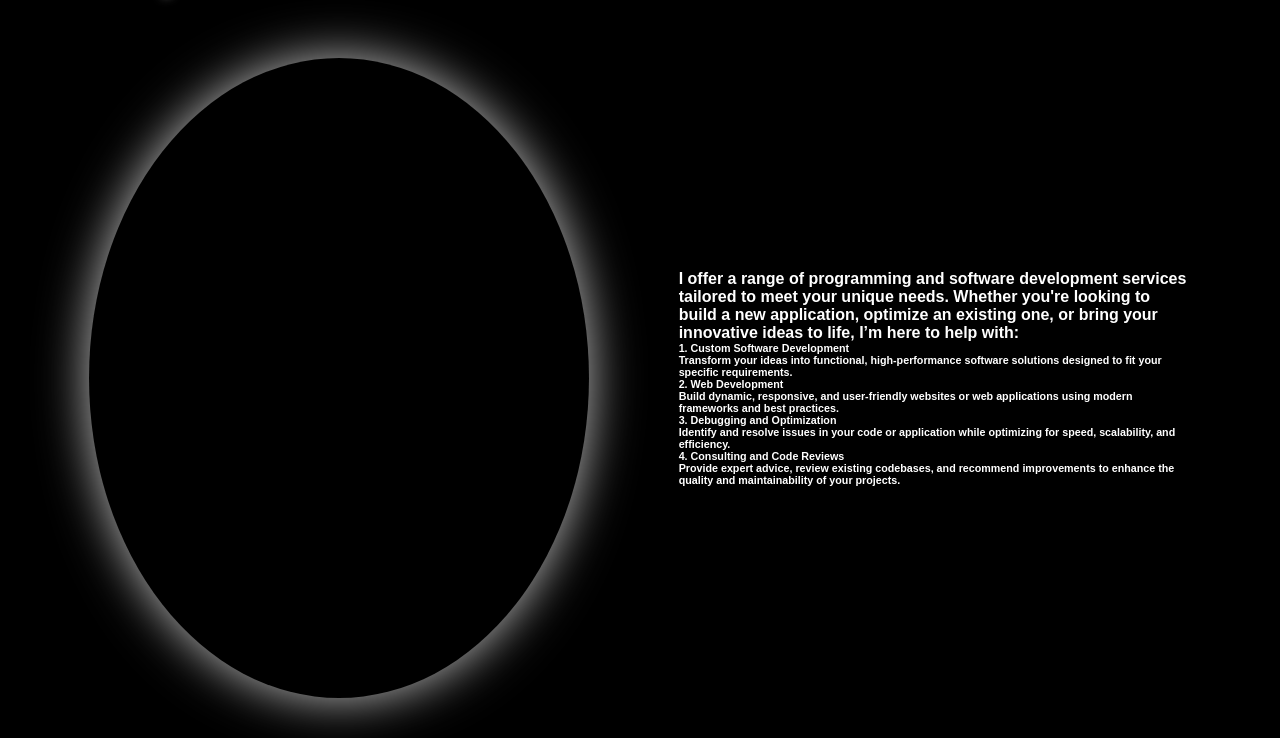
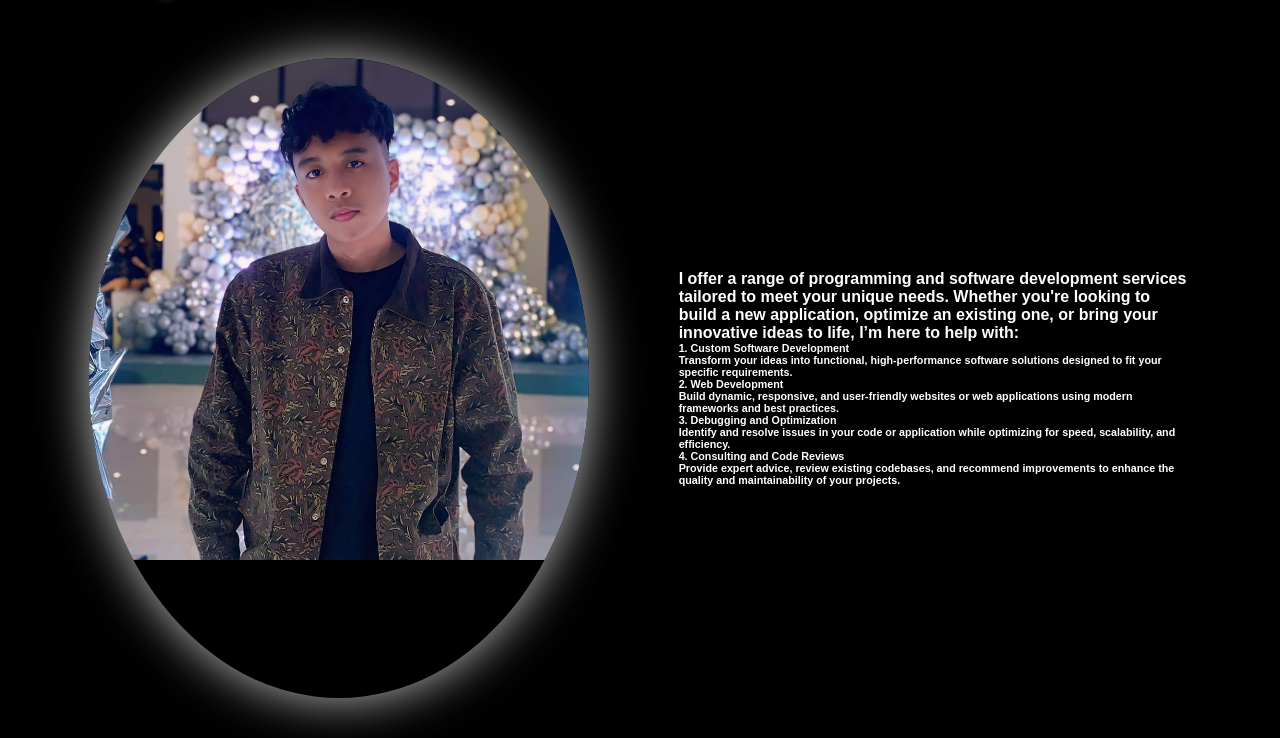
Before and after one commit to ReymonRomano/BSIT_3F, a plain HTML site: page IPT1_ROMANO/docs/service.htm in a window 1280 px wide. Shown: the part 62-800 px from the top of the page. Drawn offline with nearby package versions, Linux system fonts and the light colour scheme; files whose address does not match are found by name.

Commit message:
Update service.html

```diff
--- a/IPT1_ROMANO/docs/service.htm
+++ b/IPT1_ROMANO/docs/service.htm
@@ -37,7 +37,7 @@
     <section>
        <div class="main-container">
     <div class="image" data-aos="zoom-out" data-aos-duration="3000">
-        <img src="mon.jpg" alt="">
+        <img src="img/mon.jpg" alt="">
     </div>
     <div class="content">
         <h4 data-aos="fade-left" data-aos-duration="1500" data-aos-delay="500">
```
